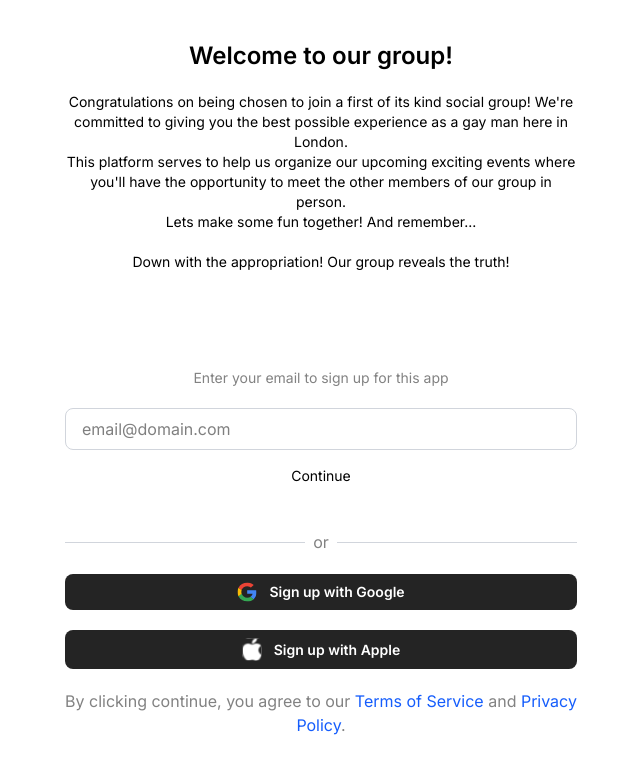
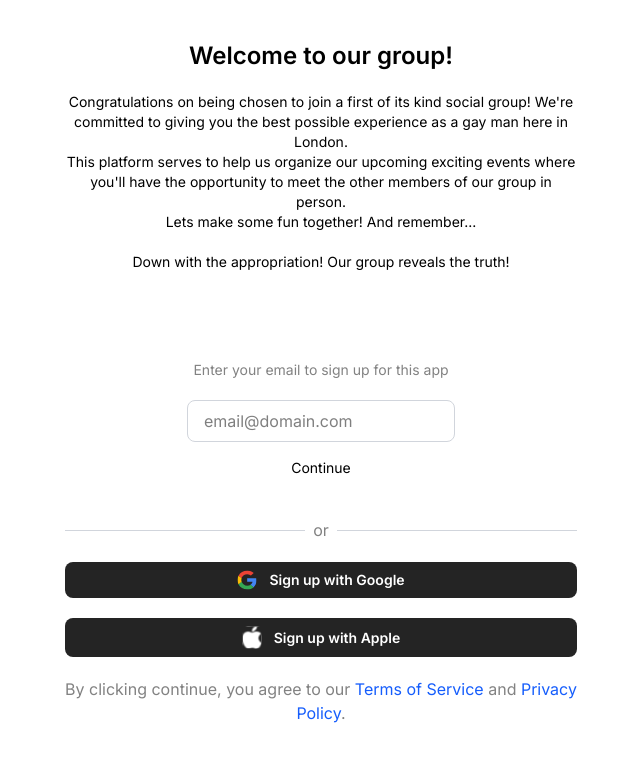
Before and after one commit to georgedecesare/events-planner, a Next.js app: page /signup in a window 1280 px wide. Shown: the top 774 px of the page, without its empty margins (319-959 px from the left). Built offline with nearby package versions, Linux system fonts and the light colour scheme.

Commit message:
fix: remove <br /> and replace with margins

```diff
--- a/app/invitations/page.tsx
+++ b/app/invitations/page.tsx
@@ -21,11 +21,9 @@ export default function InvitationPage() {
 
   return (
     <div className="container mx-auto flex h-screen w-screen flex-col px-5 pt-10 pb-5">
-      <h1 className="text-2xl font-extrabold">Your Invitations</h1>
-      <br />
+      <h1 className="text-2xl font-extrabold mb-5">Your Invitations</h1>
       <PeriodToggle />
-      <br />
-      <div className="flex min-w-full flex-1 flex-col rounded-lg border-1 border-white p-5">
+      <div className="flex min-w-full flex-1 flex-col rounded-lg border-1 border-white p-5 mt-5">
         <div className="relative flex-1 overflow-hidden">
           <AnimatePresence initial={false} mode="sync">
             <motion.div
--- a/app/signup/page.tsx
+++ b/app/signup/page.tsx
@@ -12,7 +12,7 @@ export default function Signup() {
   return (
     <>
       <div
-        className="min-h-screen min-w-screen flex-col items-center space-y-5 px-10 pt-10
+        className="min-h-screen min-w-screen flex flex-col items-center space-y-5 px-10 pt-10
           md:px-[30%]"
       >
         <h1 className="flex items-center justify-center text-2xl font-bold">
@@ -32,9 +32,7 @@ export default function Signup() {
           <br />
           Down with the appropriation! Our group reveals the truth!
         </p>
-        <br />
-        <br />
-        <div className="text-center">
+        <div className="text-center mt-10">
           <h2 className="text-lg font-bold text-white">Create an account</h2>
           <p className="text-footnote text-sm">
             Enter your email to sign up for this app
@@ -50,8 +48,7 @@ export default function Signup() {
         >
           Continue
         </div>
-        <br />
-        <div className="flex min-w-full items-center justify-center">
+        <div className="flex min-w-full items-center justify-center mt-5">
           <div className="h-px w-1/2 bg-gray-300">&nbsp;</div>
           <div className="text-footnote px-2">or</div>
           <div className="h-px w-1/2 bg-gray-300">&nbsp;</div>
```
